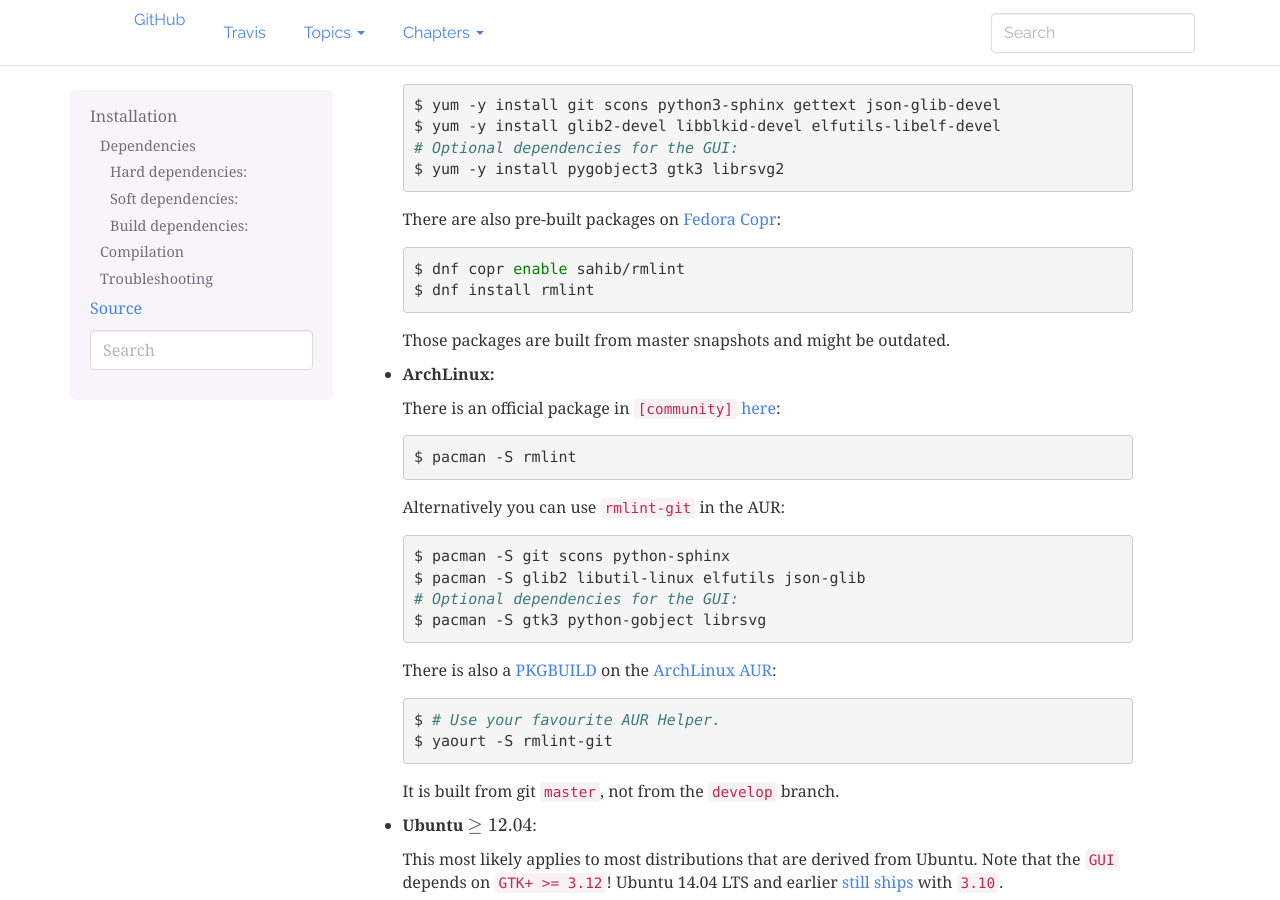
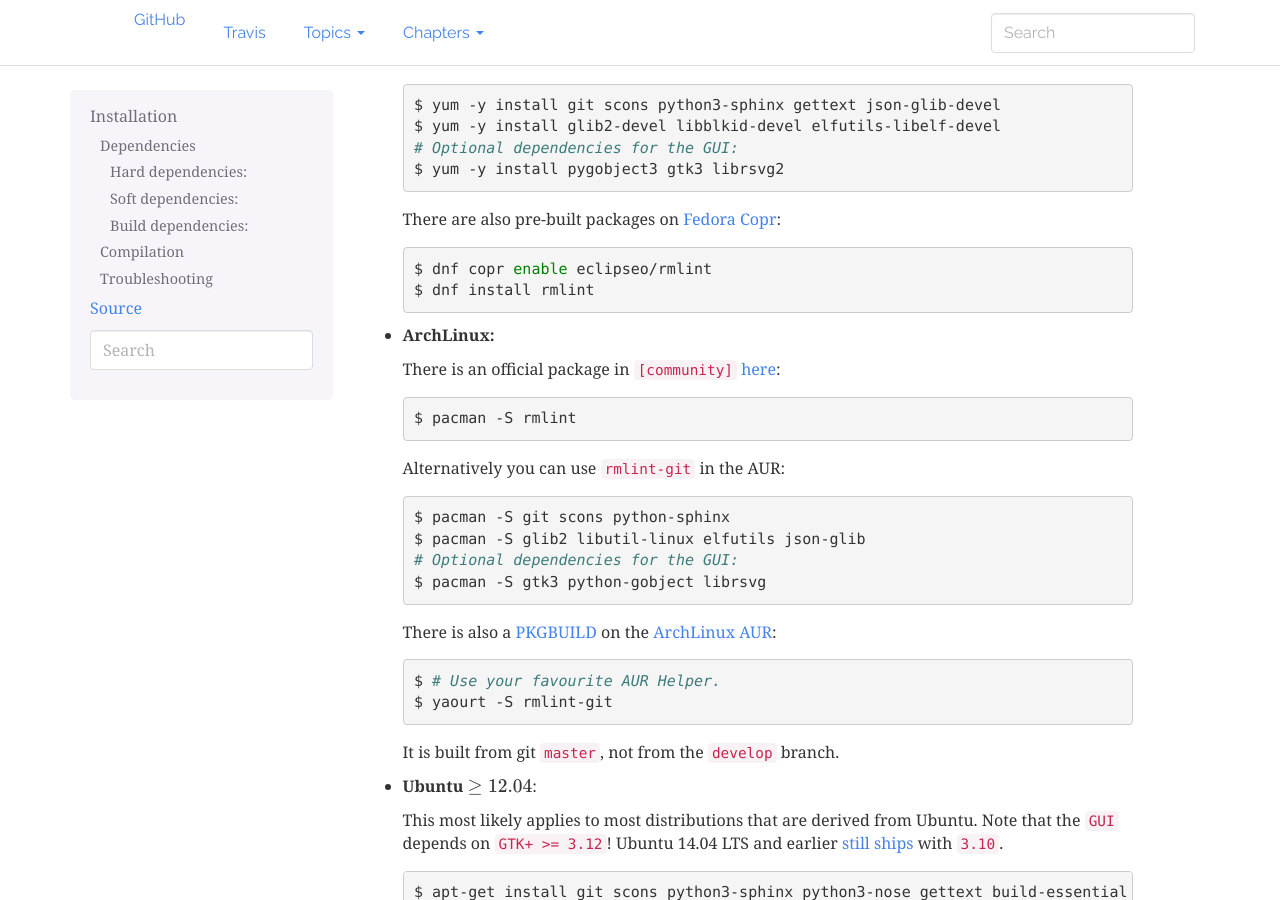
Before and after one commit to sahib/rmlint, a Sphinx documentation site: the page built from docs/install.rst, in a window 1280 px wide and 900 px high, scrolled down 697 px. Built offline with Sphinx 7.4.7, drawn with Linux system fonts in a browser that asks for light colours.

Commit message:
docs: update to more up to date copr package

```diff
--- a/docs/install.rst
+++ b/docs/install.rst
@@ -47,12 +47,10 @@ Here's a list of readily prepared commands for known operating systems:
 
   .. code-block:: bash
 
-    $ dnf copr enable sahib/rmlint
+    $ dnf copr enable eclipseo/rmlint
     $ dnf install rmlint
 
-  Those packages are built from master snapshots and might be outdated.
-
-.. _`Fedora Copr`: https://copr.fedoraproject.org/coprs/sahib/rmlint/
+.. _`Fedora Copr`: https://copr.fedorainfracloud.org/coprs/eclipseo/rmlint/
 
 * **ArchLinux:**
 
```
Also changed, not shown: 1 other file.
